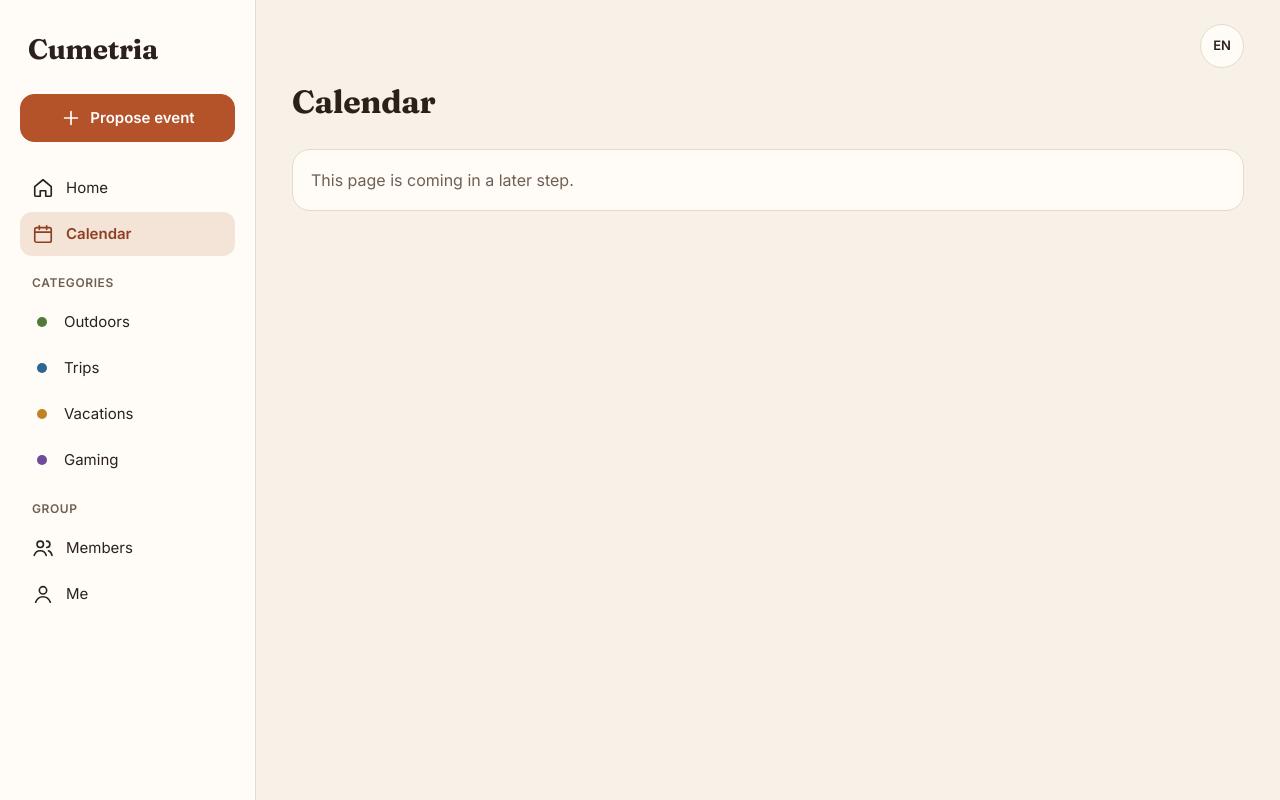
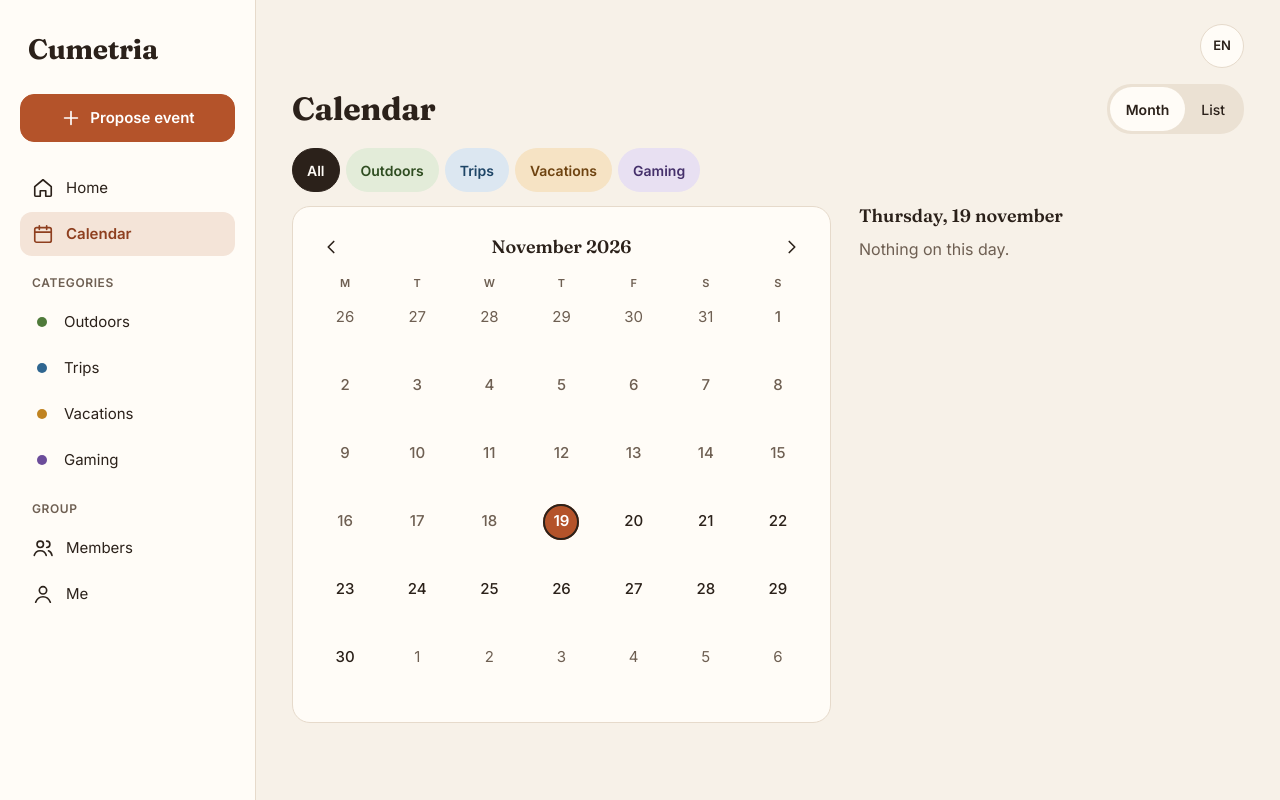
Before and after one commit to Wolfrag1910/activity_planner, a Django app: page /calendar/ in a window 1280 px wide. Run offline with Django 5.2, Linux system fonts and the light colour scheme; the visitor is signed in with stand-in values (Sample User, id 1); data comes from the database, SQL or seed files in the repository; data that the repository does not hold is empty; parts of the project's set-up code (start-up, migrations or seed data) failed here and were passed over.

Commit message:
MVP step 4b: calendar
Month view: Monday-first grid with today highlighted, coloured dots
for one-day events and bars for trips over several days, tap a day to
see its events (open the quick preview from there). List view: every
upcoming event grouped by month. Both filter by category; the category
pages' Calendar tab opens the filtered calendar. Small month calendar
on the desktop home. Removes the 'coming later' placeholder page.
Romanian translations and 14 new tests.

Co-Authored-By: Claude Opus 5.5 <noreply@anthropic.com>
Claude-Session: https://claude.ai/code/session_01F8FbbwTXhG6V93y392jUQQ

```diff
--- a/core/urls.py
+++ b/core/urls.py
@@ -3,7 +3,6 @@ from django.urls import path
 from . import views
 
 urlpatterns = [
-    path("calendar/", views.placeholder, {"page": "calendar"}, name="calendar"),
     path("language/", views.switch_language, name="switch_language"),
     path("media/<path:path>", views.media, name="media"),
     path("healthz", views.health, name="health"),
--- a/core/views.py
+++ b/core/views.py
@@ -3,20 +3,8 @@ from pathlib import Path
 from django.conf import settings
 from django.contrib.auth.decorators import login_not_required
 from django.http import FileResponse, Http404, HttpResponse, HttpResponseRedirect
-from django.shortcuts import render
 from django.utils.http import url_has_allowed_host_and_scheme
-from django.utils.translation import gettext_lazy as _
 from django.views.decorators.http import require_POST
-
-# Pages that exist in the menu but are built in a later MVP step.
-# Each shows a short "coming later" note so the layout can be tried today.
-PLACEHOLDER_PAGES = {
-    "calendar": _("Calendar"),
-}
-
-
-def placeholder(request, page):
-    return render(request, "core/placeholder.html", {"page": page, "page_title": PLACEHOLDER_PAGES[page]})
 
 
 @login_not_required
--- a/events/urls.py
+++ b/events/urls.py
@@ -4,6 +4,7 @@ from . import pages, views
 
 urlpatterns = [
     path("", pages.home, name="home"),
+    path("calendar/", pages.calendar_page, name="calendar"),
     path("explore/", pages.explore, name="explore"),
     path("explore/<slug:category>/", pages.category, name="category"),
     path("events/<int:pk>/preview/", pages.preview, name="event_preview"),
--- a/static/css/app.css
+++ b/static/css/app.css
@@ -503,7 +503,7 @@ a.event-row:hover { background: var(--color-bg); }
    On desktop it moves to a column on the right. */
 .home { display: flex; flex-direction: column; gap: 20px; }
 .home-main { display: contents; }
-.home-side { order: 1; }
+.home-side { order: 1; display: flex; flex-direction: column; gap: 10px; }
 .home-upcoming { order: 2; }
 .home-heading h1 { font-size: 22px; font-weight: 600; }
 
@@ -621,6 +621,97 @@ body:has(.preview[open]) { overflow: hidden; }
 }
 .category-tabs a[aria-current="page"] { background: var(--cat-text); color: var(--color-surface); }
 
+/* Calendar */
+.calendar-page { display: flex; flex-direction: column; gap: 14px; }
+.calendar-layout { display: flex; flex-direction: column; gap: 16px; }
+.calendar-head { display: flex; justify-content: space-between; align-items: center; gap: 12px; }
+.view-switch { display: flex; padding: 3px; border-radius: 24px; background: var(--color-track); }
+.view-switch a {
+  min-height: 44px; padding: 0 16px;
+  display: inline-flex; align-items: center;
+  border-radius: 22px;
+  color: var(--color-text); text-decoration: none;
+  font-size: 14px; font-weight: 500;
+}
+.view-switch a[aria-current="page"] { background: var(--color-surface); font-weight: 600; }
+
+.filter-chips { display: flex; flex-wrap: wrap; gap: 6px; }
+.filter-chip {
+  min-height: 44px; padding: 0 14px;
+  display: inline-flex; align-items: center;
+  border-radius: 22px;
+  border: 1px solid var(--color-line);
+  background: var(--color-surface); color: var(--color-text);
+  font-size: 14px; font-weight: 600; text-decoration: none; white-space: nowrap;
+}
+.filter-chip[class*="cat-"] { background: var(--cat-bg); color: var(--cat-text); border-color: transparent; }
+.filter-chip[aria-current="page"] { background: var(--color-text); color: var(--color-surface); border-color: var(--color-text); }
+.filter-chip[class*="cat-"][aria-current="page"] { background: var(--cat-text); color: var(--color-surface); }
+
+.month-card { padding: 12px 10px 14px; gap: 6px; }
+.month-nav { display: flex; justify-content: space-between; align-items: center; }
+.icon-button-plain { border: none; background: transparent; }
+.month-title { font-size: 18px; font-weight: 600; }
+.month-weekdays { display: grid; grid-template-columns: repeat(7, minmax(0, 1fr)); text-align: center; font-size: 11px; font-weight: 600; color: var(--color-muted); }
+.month-grid { display: grid; grid-template-columns: repeat(7, minmax(0, 1fr)); row-gap: 4px; }
+.month-day {
+  min-height: 54px;
+  display: flex; flex-direction: column; align-items: center; gap: 3px;
+  padding-top: 2px;
+  color: var(--color-text); text-decoration: none;
+}
+.month-day-number {
+  width: 32px; height: 32px;
+  display: flex; align-items: center; justify-content: center;
+  border-radius: 50%;
+  font-size: 14px; font-weight: 500;
+}
+a.month-day:hover .month-day-number { background: var(--color-bg); }
+.month-day.is-past .month-day-number, .month-day.is-outside { color: var(--color-muted); }
+.month-day.is-outside .month-day-number { font-weight: 400; }
+.month-day.is-selected .month-day-number { box-shadow: inset 0 0 0 2px var(--color-text); font-weight: 700; }
+.month-day.is-today .month-day-number { background: var(--color-accent); color: var(--color-on-accent); font-weight: 700; }
+.month-day-dots { display: flex; gap: 3px; height: 6px; }
+.dot { width: 6px; height: 6px; border-radius: 50%; background: var(--cat-solid); }
+.dot-none { background: transparent; }
+.month-day-bar { align-self: stretch; height: 4px; }
+.month-day-bar[class*="cat-"] { background: var(--cat-solid); }
+.month-day-bar.bar-start { margin-left: 6px; border-radius: 4px 0 0 4px; }
+.month-day-bar.bar-end { margin-right: 6px; border-radius: 0 4px 4px 0; }
+.month-day-bar.bar-start.bar-end { border-radius: 4px; }
+.month-today { align-self: center; }
+
+.day-title { font-size: 18px; font-weight: 600; }
+.day-event {
+  display: flex; align-items: center; gap: 12px;
+  padding: 12px 14px;
+  background: var(--color-surface);
+  border: var(--border-card);
+  border-radius: 16px;
+  color: var(--color-text); text-decoration: none;
+}
+.day-event:hover { border-color: var(--color-muted); }
+.day-event.is-cancelled .event-row-title { text-decoration: line-through; color: var(--color-muted); }
+.day-event-stripe { width: 10px; height: 40px; border-radius: 5px; flex-shrink: 0; background: var(--cat-solid); }
+
+/* Small month on the desktop home */
+.mini-month { display: none; padding: 18px; gap: 12px; }
+.mini-month-title { font-size: 18px; font-weight: 600; }
+.mini-month-grid { display: grid; grid-template-columns: repeat(7, minmax(0, 1fr)); gap: 4px; }
+.mini-day {
+  min-height: 44px;
+  display: flex; flex-direction: column; align-items: center; justify-content: center; gap: 2px;
+  border-radius: 10px;
+  font-size: 13px; font-weight: 500;
+  color: var(--color-text); text-decoration: none;
+}
+a.mini-day:hover { background: var(--color-bg); }
+.mini-day .dot { width: 5px; height: 5px; }
+.mini-day.is-past, .mini-day.is-outside { color: var(--color-muted); }
+.mini-day.is-outside { font-weight: 400; }
+.mini-day.is-today { background: var(--color-accent); color: var(--color-on-accent); font-weight: 700; }
+.mini-day.is-today .dot:not(.dot-none) { background: var(--color-on-accent); }
+
 /* Desktop menu: group labels and category dots */
 .side-nav-label { font-size: 12px; font-weight: 600; letter-spacing: 0.6px; text-transform: uppercase; color: var(--color-muted); padding: 16px 12px 6px; }
 .category-dot { width: 10px; height: 10px; border-radius: 50%; margin: 0 5px; background: var(--cat-solid); flex-shrink: 0; }
@@ -633,7 +724,13 @@ body:has(.preview[open]) { overflow: hidden; }
   .home { display: grid; grid-template-columns: minmax(0, 2fr) minmax(280px, 1fr); gap: 28px; align-items: start; }
   .home-heading { grid-column: 1 / -1; }
   .home-main { display: flex; flex-direction: column; gap: 28px; min-width: 0; }
-  .home-side { position: sticky; top: 24px; }
+  .home-side { position: sticky; top: 24px; display: flex; flex-direction: column; gap: 20px; }
+  .mini-month { display: flex; }
+
+  .calendar-layout { display: grid; grid-template-columns: minmax(0, 1.4fr) minmax(280px, 1fr); gap: 28px; align-items: start; }
+  .month-card { padding: 18px 16px 20px; }
+  .month-day { min-height: 64px; }
+  .month-day-number { width: 36px; height: 36px; font-size: 15px; }
   .hero-card { padding: 24px 26px; border-radius: 24px; }
   .hero-title { font-size: 32px; }
   .hero-place { font-size: 15px; }
--- a/templates/core/placeholder.html
+++ /dev/null
@@ -1,15 +0,0 @@
-{% extends "base.html" %}
-{% load i18n %}
-
-{% block title %}{{ page_title }} · Cumetria{% endblock %}
-
-{% block content %}
-  <div class="page-heading">
-    <h1>{{ page_title }}</h1>
-  </div>
-
-  <section class="card">
-    <p class="muted">{% translate "This page is coming in a later step." %}</p>
-  </section>
-
-{% endblock %}
--- /dev/null
+++ b/templates/events/calendar.html
@@ -0,0 +1,78 @@
+{% extends "base.html" %}
+{% load i18n event_tags %}
+
+{% block title %}{% translate "Calendar" %} · Cumetria{% endblock %}
+
+{% block content %}
+<div class="calendar-page">
+  <div class="calendar-head">
+    <h1>{% translate "Calendar" %}</h1>
+    <nav class="view-switch" aria-label="{% translate 'View' %}">
+      <a href="{{ month_url }}" {% if view == "month" %}aria-current="page"{% endif %}>{% translate "Month" %}</a>
+      <a href="{{ list_url }}" {% if view == "list" %}aria-current="page"{% endif %}>{% translate "List" %}</a>
+    </nav>
+  </div>
+
+  <nav class="filter-chips" aria-label="{% translate 'Category' %}">
+    {% for value, label, url, active in filters %}
+      <a class="filter-chip{% if value %} cat-{{ value }}{% endif %}" href="{{ url }}" {% if active %}aria-current="page"{% endif %}>{{ label }}</a>
+    {% endfor %}
+  </nav>
+
+  {% if view == "month" %}
+    <div class="calendar-layout">
+      <section class="card month-card" aria-labelledby="month-title">
+        <div class="month-nav">
+          <a class="icon-button icon-button-plain" href="{{ previous_url }}" aria-label="{% translate 'Previous month' %}">{% include "partials/icon.html" with name="back" %}</a>
+          <h2 id="month-title" class="month-title">{{ month_title }}</h2>
+          <a class="icon-button icon-button-plain" href="{{ next_url }}" aria-label="{% translate 'Next month' %}">{% include "partials/icon.html" with name="chevron" %}</a>
+        </div>
+        <div class="month-weekdays" aria-hidden="true">{% for letter in weekday_letters %}<span>{{ letter }}</span>{% endfor %}</div>
+        <div class="month-grid">
+          {% for week in weeks %}{% for day in week %}
+            {% if day.in_month %}
+              <a class="month-day{% if day.is_today %} is-today{% endif %}{% if day.is_past %} is-past{% endif %}{% if day.date == selected %} is-selected{% endif %}"
+                 href="{{ day.url }}" aria-label="{{ day.label }}" {% if day.is_today %}aria-current="date"{% endif %}>
+                <span class="month-day-number">{{ day.date.day }}</span>
+                <span class="month-day-dots">{% for dot in day.dots %}<span class="dot cat-{{ dot }}"></span>{% endfor %}</span>
+                <span class="month-day-bar{% if day.bar %} cat-{{ day.bar.category }}{% if day.bar.starts_here %} bar-start{% endif %}{% if day.bar.ends_here %} bar-end{% endif %}{% endif %}"></span>
+              </a>
+            {% else %}
+              <span class="month-day is-outside" aria-hidden="true"><span class="month-day-number">{{ day.date.day }}</span></span>
+            {% endif %}
+          {% endfor %}{% endfor %}
+        </div>
+        {% if today_url %}<a class="text-link month-today" href="{{ today_url }}">{% translate "Back to today" %}</a>{% endif %}
+      </section>
+
+      <section class="stack day-events" aria-live="polite" aria-labelledby="day-title">
+        {% if selected %}
+          <h2 id="day-title" class="day-title">{{ selected_label }}</h2>
+          {% for event in selected_events %}
+            {% include "events/_day_event.html" %}
+          {% empty %}
+            <p class="muted">{% translate "Nothing on this day." %}</p>
+          {% endfor %}
+        {% else %}
+          <h2 id="day-title" class="visually-hidden">{{ month_title }}</h2>
+          <p class="muted">{% translate "Nothing planned this month." %}</p>
+        {% endif %}
+      </section>
+    </div>
+  {% else %}
+    {% for title, events in months %}
+      <section class="stack" aria-labelledby="list-month-{{ forloop.counter }}">
+        <h2 id="list-month-{{ forloop.counter }}">{{ title }}</h2>
+        <div class="card list-card">
+          {% for event in events %}{% include "events/_event_row.html" %}{% endfor %}
+        </div>
+      </section>
+    {% empty %}
+      <div class="card empty-card">
+        <p class="muted">{% translate "Nothing planned yet" %}</p>
+        <a class="button button-primary" href="{% url 'propose' %}{% if category %}?category={{ category }}{% endif %}">{% include "partials/icon.html" with name="plus" %}{% translate "Propose one" %}</a>
+      </div>
+    {% endfor %}
+  {% endif %}
+</div>
+{% endblock %}
```
Also changed, not shown: docs/BUILD.md (+1 -1 lines), events/calendar.py (added, +114 -0 lines), events/pages.py (+123 -0 lines), events/tests/test_calendar.py (added, +145 -0 lines), templates/events/_day_event.html (added, +18 -0 lines), templates/events/_mini_month.html (added, +21 -0 lines), templates/events/home.html (+5 -2 lines), locale/ro/LC_MESSAGES/django.po.
